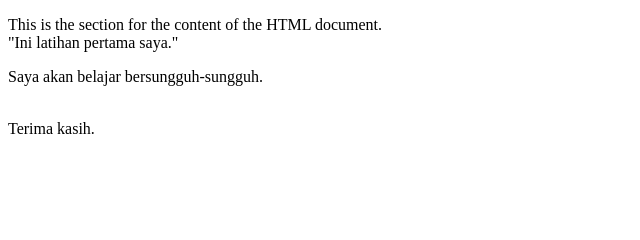
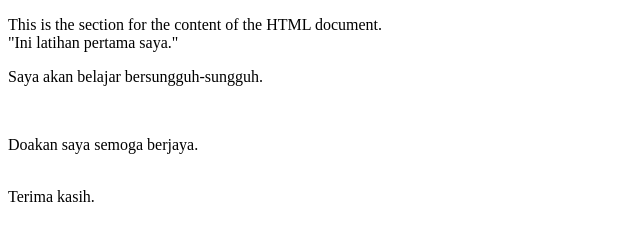
Before and after one commit to syarifahnora/kpd3014-lab2, a plain HTML site: page index V2.html in a window 1280 px wide. Shown: the whole page, without its empty margins (0-640 px from the left). Drawn offline with Linux system fonts and the light colour scheme.

Commit message:
Update index V4.html

```diff
--- a/index V2.html
+++ b/index V2.html
@@ -10,6 +10,8 @@
 	"Ini latihan pertama saya."
 	<p>Saya akan belajar bersungguh-sungguh.</p>
 	<br>
+	<p>Doakan saya semoga berjaya.</p>
+	<br>
 	Terima kasih.
 
 </body>
```
